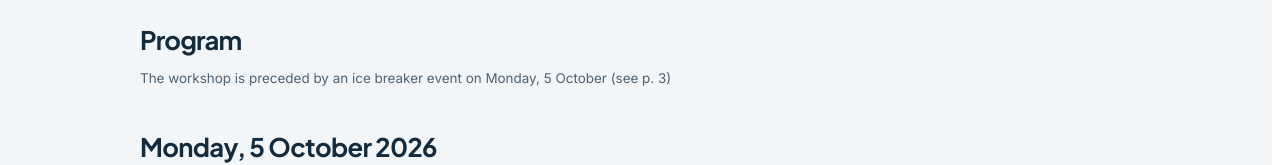
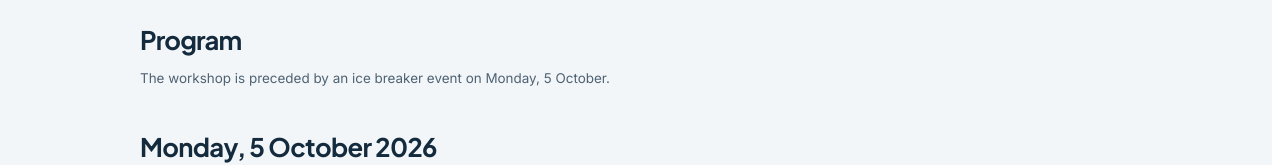
Before and after one commit to uoa-gr/denuchange, a React (Vite) app in the folder website/: page /agenda in a window 1280 px wide. Shown: the part 409-574 px from the top of the page. Built offline with nearby package versions, Linux system fonts and the light colour scheme; no server answers.

Commit message:
fix: remove PDF page reference from web agenda

```diff
--- a/website/src/pages/agenda/agenda-data.ts
+++ b/website/src/pages/agenda/agenda-data.ts
@@ -75,7 +75,7 @@ export const transportParagraphs = [
   'Please note that this is the only scheduled morning departure on each day. Participants are kindly asked to arrive at the departure point a few minutes in advance.',
 ];
 
-export const programPreface = 'The workshop is preceded by an ice breaker event on Monday, 5 October (see p. 3)';
+export const programPreface = 'The workshop is preceded by an ice breaker event on Monday, 5 October.';
 
 export const days: AgendaDay[] = [
   {
```
Also changed, not shown: 1 other file (tests, documents, lock files or other folders).
